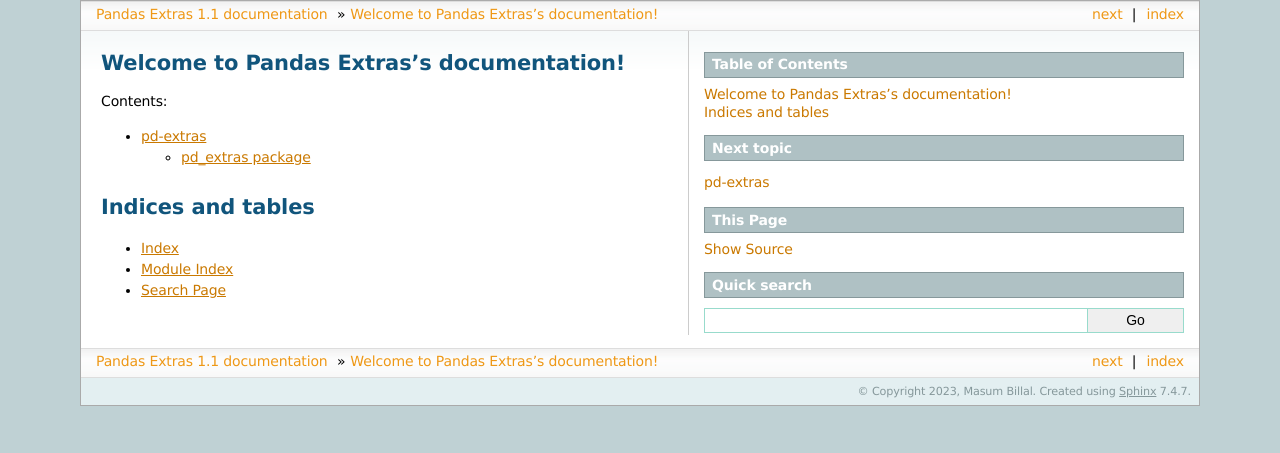
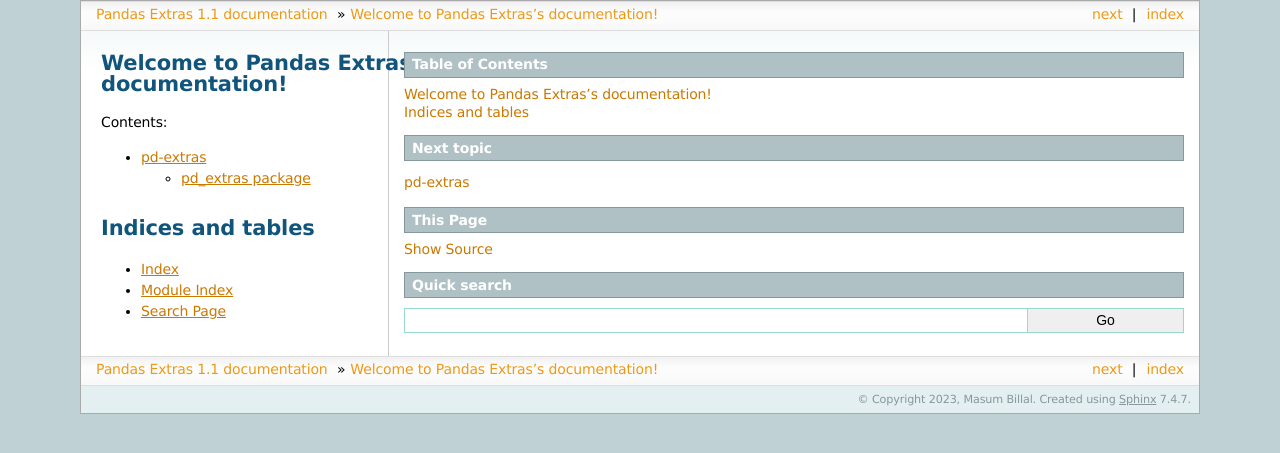
Before and after one commit to proafxin/pd-extras, a Sphinx documentation site: the page built from docs/source/index.rst, in a window 1280 px wide. Shown: the top 453 px of the page. Built offline with Sphinx 7.4.7, drawn with Linux system fonts in a browser that asks for light colours.

Commit message:
increased sidebarwidth

```diff
--- a/docs/source/conf.py
+++ b/docs/source/conf.py
@@ -32,6 +32,6 @@
 
 html_theme = "sphinxdoc"
 
-html_theme_options = {"sidebarwidth": 500}
+html_theme_options = {"sidebarwidth": 800}
 
 html_static_path = []
--- a/pyproject.toml
+++ b/pyproject.toml
@@ -1,6 +1,6 @@
 [tool.poetry]
 name = "pd-extras"
-version = "4.2.1"
+version = "4.2.2"
 description = "Some utility functions on top of pandas."
 authors = ["Masum Billal <billalmasum93@gmail.com>"]
 license = "MIT"
```
